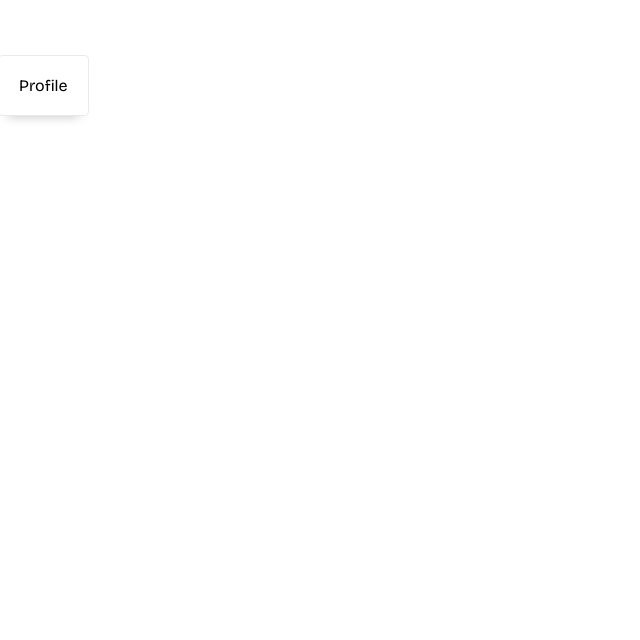
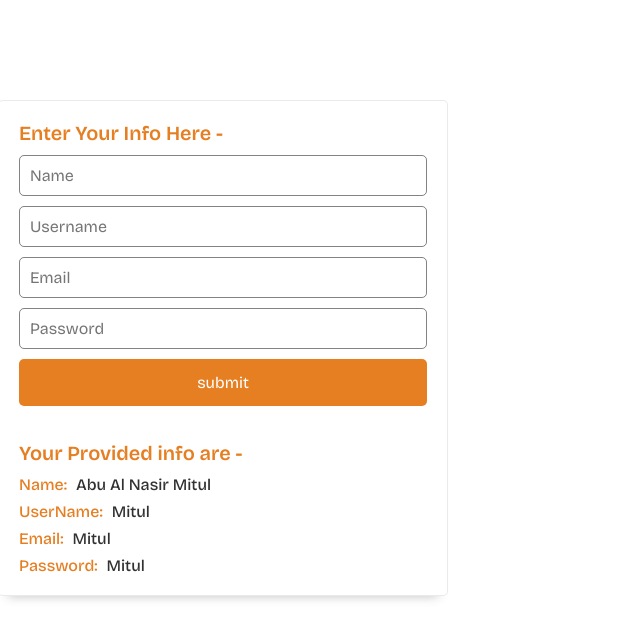
Before and after one commit to nasirmitul/zustand, a React (Vite) app: page /profile in a window 1280 px wide. Shown: the top 640 px of the page, without its empty margins (0-640 px from the left). Built offline with nearby package versions, Linux system fonts and the light colour scheme.

Commit message:
profile done

```diff
--- a/src/components/Cart.jsx
+++ b/src/components/Cart.jsx
@@ -2,6 +2,26 @@ import React from 'react'
 
 export default function Cart() {
   return (
-    <div className='cart-page'>Cart</div>
+    <div className='cart-page'>
+      <div className="profile-info">
+        <div className="input-data">
+          <p className='message-title'>Enter Your Info Here -</p>
+          <form action="">
+            <input type="text" placeholder='Name' />
+            <input type="text" placeholder='Username' />
+            <input type="text" placeholder='Email' />
+            <input type="password" placeholder='Password' />
+            <button>submit</button>
+          </form>
+        </div>
+        <div className="show-data">
+          <p className='message-title'>Your Provided info are -</p>
+          <p>Name: <span>Abu Al Nasir Mitul</span></p>
+          <p>UserName: <span>Mitul</span></p>
+          <p>Email: <span>Mitul</span></p>
+          <p>Password: <span>Mitul</span></p>
+        </div>
+      </div>
+    </div>
   )
 }
--- a/src/components/Navigation.jsx
+++ b/src/components/Navigation.jsx
@@ -11,17 +11,17 @@ export default function Navigation() {
       <div className="page-navigation">
         <div className="icon-design profile" onClick={() => isProfileActive(!profileActive)} >
           <LuUser2 className='icon' />
-          {
-            profileActive && <Profile></Profile>
-          }
         </div>
+        {
+          profileActive && <Profile></Profile>
+        }
         <p className='navigation-message'>You have added <span>00</span> items in cart</p>
         <div className="icon-design cart" onClick={() => isCartActive(!cartActive)}>
           <LuShoppingCart className='icon' />
-          {
-            cartActive && <Cart></Cart>
-          }
         </div>
+        {
+          cartActive && <Cart></Cart>
+        }
       </div>
     </div>
   )
--- a/src/components/Profile.jsx
+++ b/src/components/Profile.jsx
@@ -2,6 +2,26 @@ import React from 'react'
 
 export default function Profile() {
   return (
-    <div className='profile-page'>Profile</div>
+    <div className='profile-page'>
+      <div className="profile-info">
+        <div className="input-data">
+          <p className='message-title'>Enter Your Info Here -</p>
+          <form action="">
+            <input type="text" placeholder='Name' />
+            <input type="text" placeholder='Username' />
+            <input type="text" placeholder='Email' />
+            <input type="password" placeholder='Password' />
+            <button>submit</button>
+          </form>
+        </div>
+        <div className="show-data">
+          <p className='message-title'>Your Provided info are -</p>
+          <p className='data'>Name: <span>Abu Al Nasir Mitul</span></p>
+          <p className='data'>UserName: <span>Mitul</span></p>
+          <p className='data'>Email: <span>Mitul</span></p>
+          <p className='data'>Password: <span>Mitul</span></p>
+        </div>
+      </div>
+    </div>
   )
 }
--- a/src/index.css
+++ b/src/index.css
@@ -179,7 +179,7 @@ img {
 
 .profile-page {
   position: absolute;
-  top: 55px;
+  top: 100px;
   background: var(--white-100);
   border: 1px solid var(--dark-10);
   padding: 20px;
@@ -188,11 +188,59 @@ img {
   height: auto;
   width: fit-content;
   left: -2px;
+  width: 450px;
+}
+
+.profile-page .profile-info .message-title {
+  color: var(--primary-100);
+  font-size: 20px;
+  font-weight: 600;
+  margin-bottom: 10px;
+}
+
+.profile-page .profile-info .input-data {
+  margin-bottom: 35px;
+}
+
+.profile-page .profile-info .input-data form {
+  display: flex;
+  flex-direction: column;
+  gap: 10px;
+}
+
+.profile-page .profile-info .input-data form input {
+  padding: 10px;
+  font-size: 16px;
+  color: var(--primary-100);
+  border: 1px solid var(--dark-60);
+  border-radius: 5px;
+}
+
+.profile-page .profile-info .input-data form button {
+  background: var(--primary-100);
+  color: var(--white-100);
+  font-size: 16px;
+  border: none;
+  outline: none;
+  padding: 14px 35px;
+  cursor: pointer;
+  border-radius: 5px;
+}
+
+.profile-page .profile-info .show-data .data {
+  margin-top: 8px;
+  color: var(--primary-100);
+  font-weight: 500;
+}
+
+.profile-page .profile-info .show-data .data span {
+  color: var(--dark-100);
+  margin-left: 5px;
 }
 
 .cart-page {
   position: absolute;
-  top: 55px;
+  top: 100px;
   background: var(--white-100);
   border: 1px solid var(--dark-10);
   padding: 20px;
@@ -201,4 +249,5 @@ img {
   height: auto;
   width: fit-content;
   right: -2px;
+  width: 450px;
 }
```
